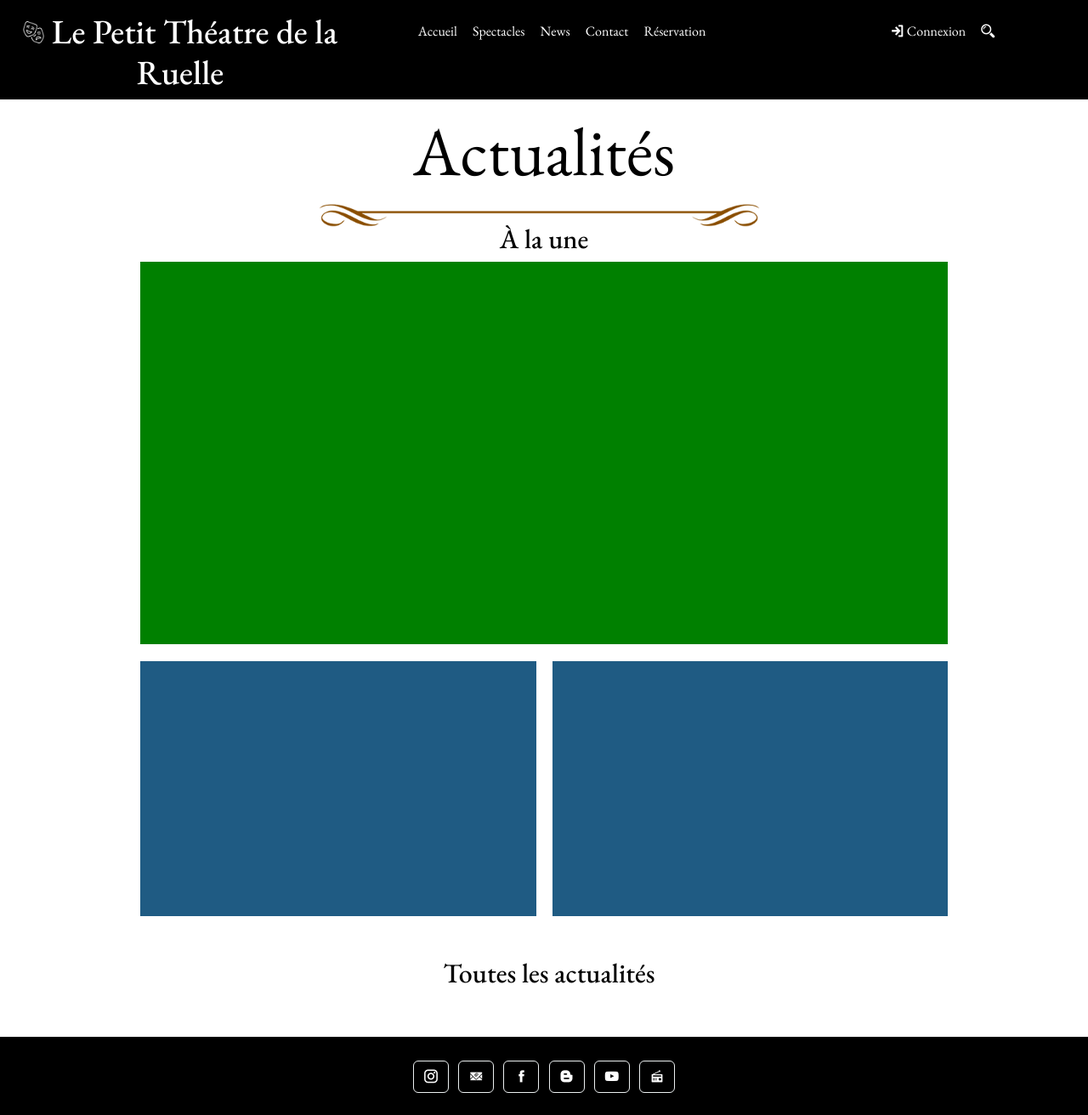
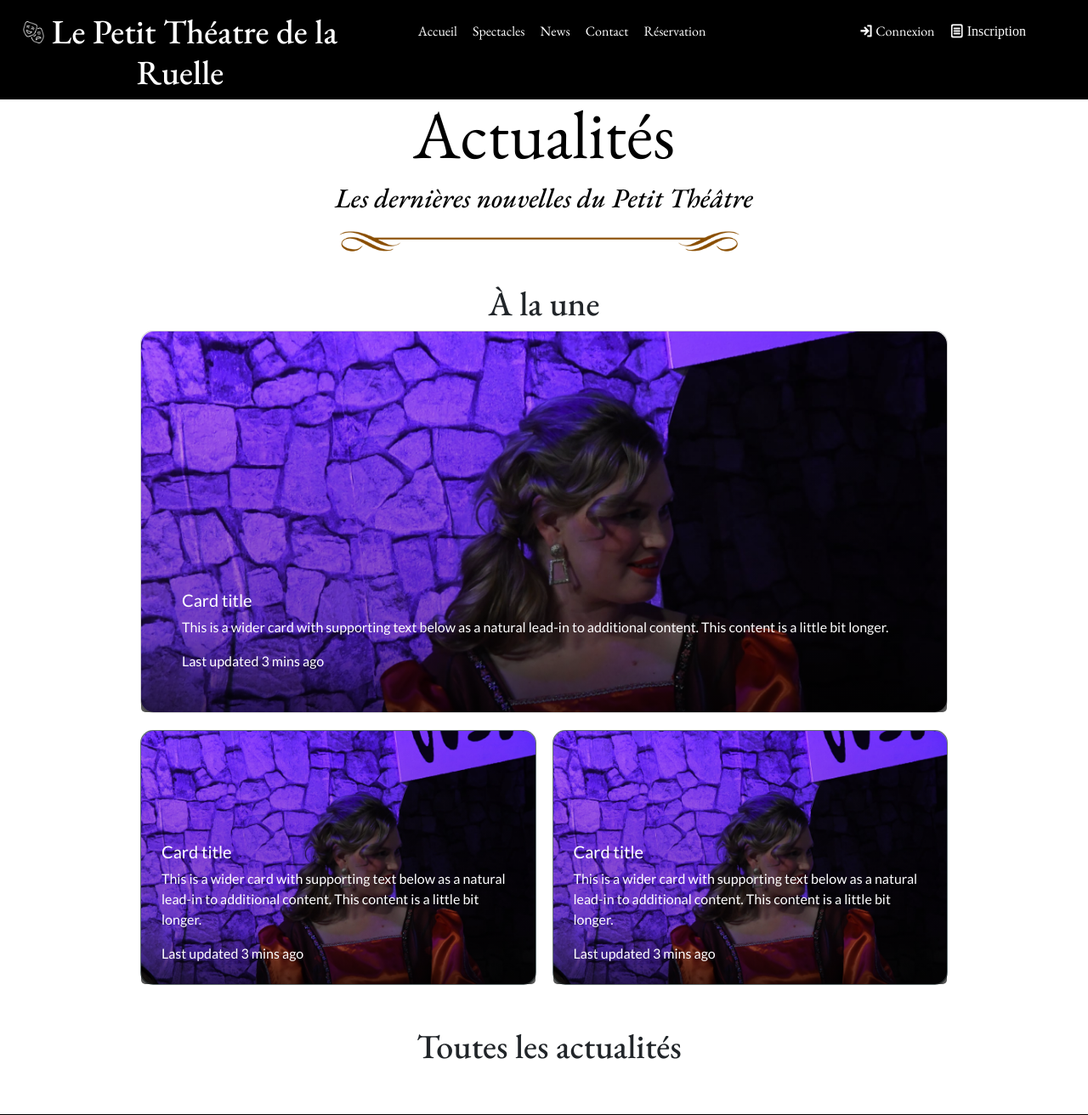
Before and after one commit to AnthonyDel28/Theater, a Symfony app: template templates/news/index.html.twig in a window 1280 px wide. Shown: the top 1312 px of the page at 85% size. Run offline with Twig, Linux system fonts and the light colour scheme; the template is opened without the code that fills it, so the values that code supplies are empty; some libraries are stand-ins or nearby versions.

Commit message:
update 06_01_2022

```diff
--- a/composer.json
+++ b/composer.json
@@ -43,7 +43,8 @@
         "symfony/web-link": "6.2.*",
         "symfony/yaml": "6.2.*",
         "twig/extra-bundle": "^2.12|^3.0",
-        "twig/twig": "^2.12|^3.0"
+        "twig/twig": "^2.12|^3.0",
+        "vich/uploader-bundle": "^2.0"
     },
     "config": {
         "allow-plugins": {
--- a/config/bundles.php
+++ b/config/bundles.php
@@ -13,4 +13,5 @@ return [
     Symfony\Bundle\MakerBundle\MakerBundle::class => ['dev' => true],
     Sensio\Bundle\FrameworkExtraBundle\SensioFrameworkExtraBundle::class => ['all' => true],
     Doctrine\Bundle\FixturesBundle\DoctrineFixturesBundle::class => ['dev' => true, 'test' => true],
+    Vich\UploaderBundle\VichUploaderBundle::class => ['all' => true],
 ];
--- a/migrations/Version20221230131658.php
+++ b/migrations/Version20230102143933.php
@@ -10,7 +10,7 @@ use Doctrine\Migrations\AbstractMigration;
 /**
  * Auto-generated Migration: Please modify to your needs!
  */
-final class Version20221230131658 extends AbstractMigration
+final class Version20230102143933 extends AbstractMigration
 {
     public function getDescription(): string
     {
--- a/public/css/news.css
+++ b/public/css/news.css
@@ -1,73 +1,89 @@
 /* CSS FILE FOR THE NEWS PAGE */
 
-
-.news {
-    font-family: 'EB Garamond', serif;
-    background-color: white;
-    color: black;
-    margin-top: 65px;
-    padding-top: 50px;
+.news-main-title {
+    margin-top: 200px;
 }
 
-@media (max-width: 990px) {
-    .news {
-        margin-top: 120px;
-        padding-top: 120px;
+.news-divider {
+    margin-top: -30px;
+}
+@media (min-width: 992px) {
+    .news-main-title {
+        margin-top: 110px;
+    }
+}
+@media (min-width: 1400px) {
+     .news-divider {
+        margin-top: -50px;
     }
 }
 
-.news .divider {
-    margin-top: -65px;
-    margin-bottom: 60px;
+.first-header-news h2,
+.news-head-subtitle{
+    font-family: 'EB Garamond', serif;
 }
 
-@media (max-width: 1400px) {
-    .news .divider {
-        margin-top: -40px;
-    }
-}
-
-@media (max-width: 999px) {
-    .news .divider {
-        margin-top: -20px;
-    }
-}
-
-.news-container {
-    margin-top: -120px;
-}
 
 .big-news-header {
     height: 450px;
-    background-color: green;
+    border-radius: 15px;
+    color: #FFFFFF;
 }
 
-@media (min-width: 950px) {
+.twins-news-header {
+    border-radius: 15px;
+    height: 300px;
+    width: 49%;
+    background-color: #1f5b83;
+}
+
+.big-news-header,
+.twins-news-header {
+    padding: 0;
+}
+
+@media (max-width: 950px) {
     .twins-news-header {
-        height: 300px;
-        width: 49%;
-        background-color: #1f5b83;
+        width: 100%;
+        margin-bottom: 25px;
     }
 }
 
 .second-header-news {
     margin-top: 20px;
+    border-radius: 15px;
 }
 
 .news-post-card {
     height: 350px;
     margin-bottom: 25px;
-    background-color: red;
+    color: #FFFFFF;
     position: relative;
     overflow: hidden;
+    border-radius: 15px;
 }
 
-.news-post-card img {
+.news-post-card img,
+.big-news-header img,
+.twins-news-header img{
     position: relative;
     width: 100%;
     height: 100%;
     object-fit: cover;
+    border-radius: 15px;
 }
+
 .all-news-container {
     padding-right: 0;
 }
+
+.main-news-overlay {
+    background: rgb(0,0,0);
+    background: linear-gradient(180deg, rgba(0,0,0,0) 0%, rgba(0,0,0,0.24693627450980393) 79%, rgba(0,0,0,0.6699054621848739) 100%);
+}
+
+
+.all-news-overlay {
+    background: rgb(0,0,0);
+    background: linear-gradient(180deg, rgba(0,0,0,0) 0%, rgba(0,0,0,0.24693627450980393) 28%, rgba(0,0,0,0.8743872549019608) 100%);
+}
--- a/templates/base.html.twig
+++ b/templates/base.html.twig
@@ -8,6 +8,7 @@
     <link rel="stylesheet" href="{{ asset('css/main.css') }}">
     <link rel="stylesheet" href="{{ asset('css/spectacles.css') }}">
     <link rel="stylesheet" href="{{ asset('css/news.css') }}">
+    <link rel="stylesheet" href="{{ asset('css/utils/other_.css') }}">
     <link rel="stylesheet" href="{{ asset('css/utils/icofont.min.css') }}">
     <link rel="preconnect" href="https://fonts.googleapis.com"><link rel="preconnect" href="https://fonts.gstatic.com" crossorigin><link href="https://fonts.googleapis.com/css2?family=EB+Garamond:ital,wght@0,400;0,500;0,600;0,700;0,800;1,400;1,500;1,700;1,800&display=swap" rel="stylesheet">
     <script src="{{ asset('js/bootstrap.bundle.min.js') }}"></script>
--- a/templates/home/index.html.twig
+++ b/templates/home/index.html.twig
@@ -149,7 +149,7 @@
                         </div>
                         <div class="col-10 col-xl-2 col-lg-4 col-md-4 news-card h-100">
                             <div class="news-card-img">
-                                <img src="{{ asset('assets/img/news/4.png') }}" alt="">
+                                <img src="{{ asset('assets/img/news/4.jpg') }}" alt="">
                                 <div class="news-content">
                                     <p class="news-title">Lorem ipsum dolor sit.</p>
                                     <p class="news-text">Lorem ipsum dolor sit amet, consectetur adipisicing elit. Asperiores culpa deleniti eos harum laborum nam. Adipisci dignissimos, et eveniet ex impedit, iste molestiae nesciunt placeat reiciendis repudiandae rerum soluta, vel!</p>
--- a/templates/news/index.html.twig
+++ b/templates/news/index.html.twig
@@ -2,37 +2,65 @@
 {% extends 'base.html.twig' %}
     {% block title %}Actualités{% endblock %}
     {% block body %}
-        <div class="container-fluid news">
-            <div class="row justify-content-center text-center news-content">
+        <div class="container news-main-container">
+            <div class="row justify-content-center text-center news-main-title">
                 <h1 class="display-1 main-title">Actualités</h1>
-                <img src="{{ asset('assets/img/sections/divider.png') }}" class="col-6 divider">
+                <h3 class="main-sub-title"><em>Les dernières nouvelles du Petit Théâtre</em></h3>
+                <img src="{{ asset('assets/img/sections/divider.png') }}" class="col-12 col-md-8 col-lg-6 col-sm-8
+                news-divider">
             </div>
-            <div class="container news-container text-center">
-                <h3 class="news-head-subtitle">
-                    À la une
-                </h3>
+
             <div class="row first-header-news justify-content-center">
-                    <div class="col-10 big-news-header">
-
+                <h2 class="text-center">À la une</h2>
+                <div class="col-10 big-news-header card">
+                    <img src="{{ asset('assets/img/news/2.jpg') }}" alt="">
+                    <div class="card-img-overlay main-news-overlay h-100 d-flex flex-column justify-content-end
+                    text-left p-5">
+                        <h5 class="card-title">Card title</h5>
+                        <p class="card-text">This is a wider card with supporting text below as a natural lead-in to additional content. This content is a little bit longer.</p>
+                        <p class="card-text">Last updated 3 mins ago</p>
+                    </div>
                 </div>
             </div>
             <div class="row second-header-news justify-content-center mb-4">
                 <div class="row col-10 justify-content-between p-0">
-                            <div class="twins-news-header col-5"></div>
-                            <div class="twins-news-header col-5"></div>
+                    <div class="card bg-dark text-white twins-news-header">
+                        <img class="card-img" src="{{ asset('assets/img/news/2.jpg') }}" alt="Card image">
+                        <div class="card-img-overlay main-news-overlay h-100 d-flex flex-column justify-content-end
+                        p-4">
+                            <h5 class="card-title">Card title</h5>
+                            <p class="card-text">This is a wider card with supporting text below as a natural lead-in to additional content. This content is a little bit longer.</p>
+                            <p class="card-text">Last updated 3 mins ago</p>
+                        </div>
+                    </div>
+                    <div class="card bg-dark text-white twins-news-header">
+                        <img class="card-img" src="{{ asset('assets/img/news/2.jpg') }}" alt="Card image">
+                        <div class="card-img-overlay main-news-overlay h-100 d-flex flex-column justify-content-end
+                        text-left p-4">
+                            <h5 class="card-title">Card title</h5>
+                            <p class="card-text">This is a wider card with supporting text below as a natural lead-in to additional content. This content is a little bit longer.</p>
+                            <p class="card-text">Last updated 3 mins ago</p>
+                        </div>
+                    </div>
                 </div>
             </div>
             <div class="container-fluid text-center mt-5 all-news-container">
-                    <div class="row justify-content-center text-center">
-                        <h3 class="news-head-subtitle">
+                <div class="row justify-content-center">
+                    <h2 class="news-head-subtitle">
                         Toutes les actualités
-                        </h3>
+                    </h2>
                     <div class="row all-news">
-                            <div class="row col-12 all-news-row justify-content-center">
+                        <div class="row col-12 all-news-row justify-content-center text-left">
                             {% for post in news %}
-                                    <div class="news-post-cell col-10 col-xl-4 col-md-6 col-sm-10">
+                                <div class="news-post-cell col-12 col-xl-4 col-md-6 col-sm-10">
                                     <div class="news-post-card">
                                         <img src="{{ asset('assets/img/news/' ~ post.imageName) }}" alt="">
+                                        <div class="card-img-overlay all-news-overlay h-100 d-flex flex-column
+                                        justify-content-end text-left p-5">
+                                            <h5 class="card-title">Card title</h5>
+                                            <p class="card-text">This is a wider card with supporting text below as a natural lead-in to additional content. This content is a little bit longer.</p>
+                                            <p class="card-text">Last updated 3 mins ago</p>
+                                        </div>
                                     </div>
                                 </div>
                             {% endfor %}
@@ -40,6 +68,6 @@
                     </div>
                 </div>
             </div>
-            </div>
+
         </div>
     {% endblock %}
--- a/templates/partials/header.html.twig
+++ b/templates/partials/header.html.twig
@@ -20,7 +20,7 @@
                 <div class="col-12 col-xl-4 col-lg-4 nav-right-items mt-xl-4 mt-lg-4">
                     <ul>
                         <li><a href="{{ path('app_login') }}"><i class="icofont-login"></i> Connexion</a></li>
-                        <li><a href=""><i class="icofont-search-2"></i></a></li>
+                        <li><a href="{{ path('app_register') }}"><i class="icofont-ui-note"> Inscription</i></a></li>
                     </ul>
                 </div>
             </div>
```
Also changed, not shown: src/Controller/RegistrationController.php (added, +58 -0 lines), src/Entity/User.php (+23 -0 lines), src/Form/RegistrationFormType.php (added, +87 -0 lines), templates/registration/register.html.twig (added, +19 -0 lines), public/assets/img/user/2022-11-24-17-55-22-coupe-du-monde-2022-auvio-63b82dcf1f671708493182.png (added), 3 other files. Lines whose indentation alone changed are shown as unchanged.
